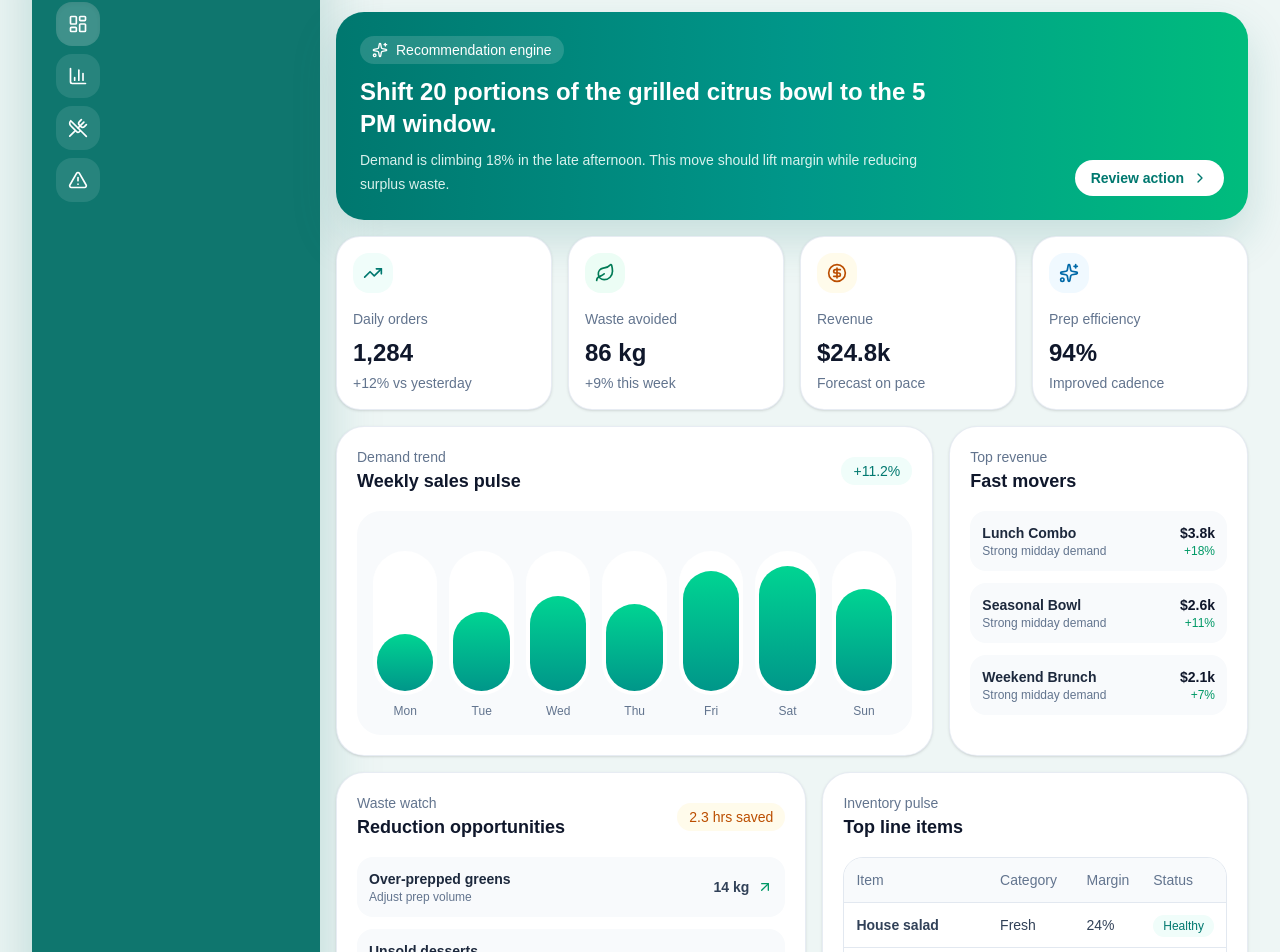
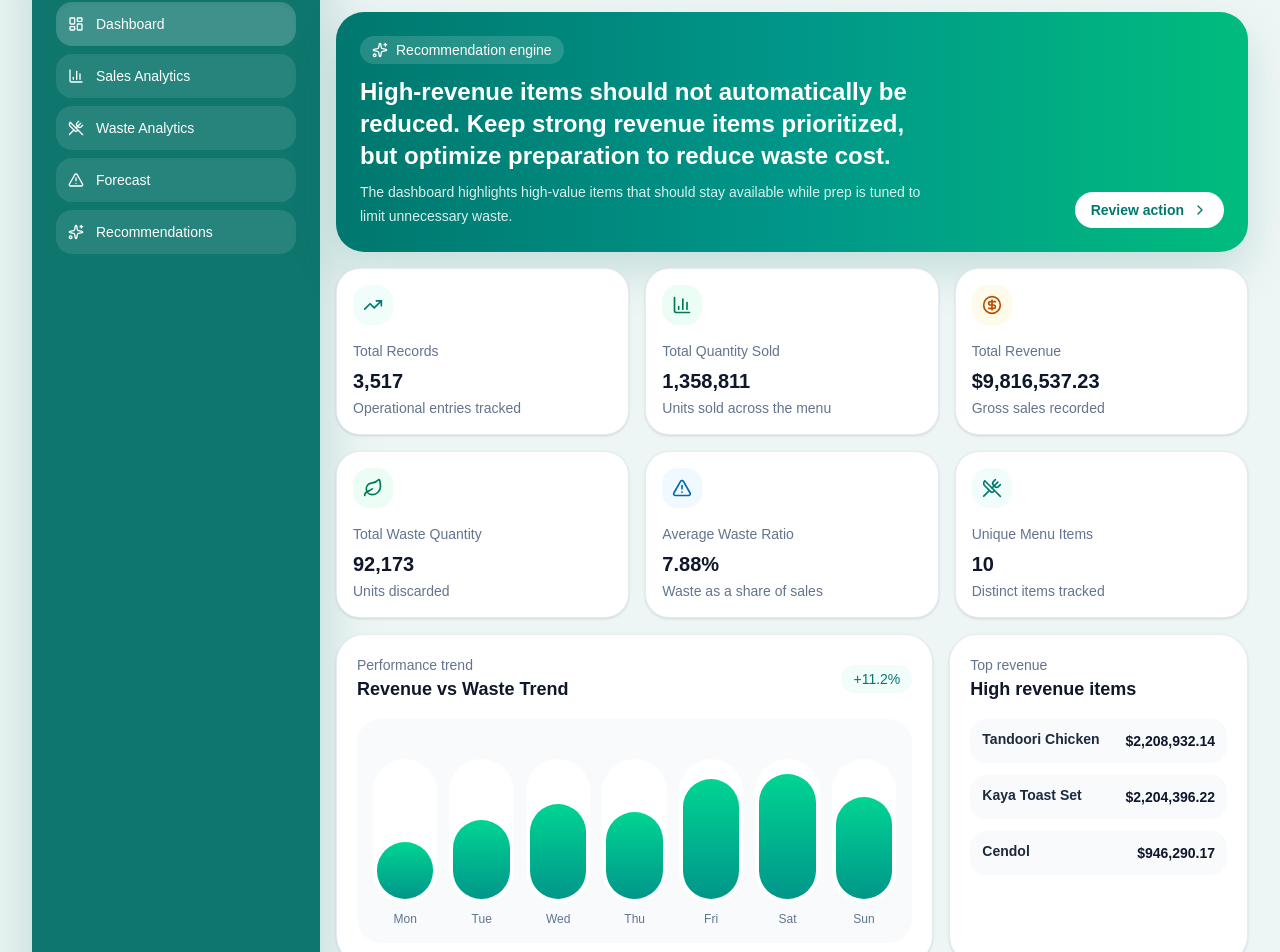
Before and after one commit to marwa189/techtalks-smart-restaurant-dss, a Next.js app in the folder waste-management/: page / in a window 1280 px wide. Shown: the part 130-1082 px from the top of the page. Built offline with nearby package versions, Linux system fonts and the light colour scheme.

Commit message:
Finalize static dashboard content

```diff
--- a/waste-management/app/page.tsx
+++ b/waste-management/app/page.tsx
@@ -14,41 +14,56 @@ import {
 } from "lucide-react";
 import type { LucideIcon } from "lucide-react";
 
-const navigation: Array<{ icon: LucideIcon; active?: boolean }> = [
-  { icon: LayoutDashboard, active: true },
-  { icon: BarChart3 },
-  { icon: UtensilsCrossed },
-  { icon: AlertTriangle },
+const navigation: Array<{ icon: LucideIcon; label: string; active?: boolean }> = [
+  { icon: LayoutDashboard, label: "Dashboard", active: true },
+  { icon: BarChart3, label: "Sales Analytics" },
+  { icon: UtensilsCrossed, label: "Waste Analytics" },
+  { icon: AlertTriangle, label: "Forecast" },
+  { icon: Sparkles, label: "Recommendations" },
 ];
 
 const metrics = [
   {
-    title: "Daily orders",
-    value: "1,284",
-    detail: "+12% vs yesterday",
+    title: "Total Records",
+    value: "3,517",
+    detail: "Operational entries tracked",
     icon: TrendingUp,
     tone: "bg-teal-50 text-teal-700",
   },
   {
-    title: "Waste avoided",
-    value: "86 kg",
-    detail: "+9% this week",
+    title: "Total Quantity Sold",
+    value: "1,358,811",
+    detail: "Units sold across the menu",
+    icon: BarChart3,
+    tone: "bg-emerald-50 text-emerald-700",
+  },
+  {
+    title: "Total Revenue",
+    value: "$9,816,537.23",
+    detail: "Gross sales recorded",
+    icon: CircleDollarSign,
+    tone: "bg-amber-50 text-amber-700",
+  },
+  {
+    title: "Total Waste Quantity",
+    value: "92,173",
+    detail: "Units discarded",
     icon: Leaf,
     tone: "bg-emerald-50 text-emerald-700",
   },
   {
-    title: "Revenue",
-    value: "$24.8k",
-    detail: "Forecast on pace",
-    icon: CircleDollarSign,
-    tone: "bg-amber-50 text-amber-700",
+    title: "Average Waste Ratio",
+    value: "7.88%",
+    detail: "Waste as a share of sales",
+    icon: AlertTriangle,
+    tone: "bg-sky-50 text-sky-700",
   },
   {
-    title: "Prep efficiency",
-    value: "94%",
-    detail: "Improved cadence",
-    icon: Sparkles,
-    tone: "bg-sky-50 text-sky-700",
+    title: "Unique Menu Items",
+    value: "10",
+    detail: "Distinct items tracked",
+    icon: UtensilsCrossed,
+    tone: "bg-teal-50 text-teal-700",
   },
 ];
 
@@ -63,22 +78,58 @@ const salesBars = [
 ];
 
 const topRevenueItems = [
-  { name: "Lunch Combo", value: "$3.8k", change: "+18%" },
-  { name: "Seasonal Bowl", value: "$2.6k", change: "+11%" },
-  { name: "Weekend Brunch", value: "$2.1k", change: "+7%" },
+  { name: "Tandoori Chicken", value: "$2,208,932.14" },
+  { name: "Kaya Toast Set", value: "$2,204,396.22" },
+  { name: "Cendol", value: "$946,290.17" },
 ];
 
 const wasteItems = [
-  { name: "Over-prepped greens", value: "14 kg" },
-  { name: "Unsold desserts", value: "9 kg" },
-  { name: "Low-turn proteins", value: "6 kg" },
+  { name: "Teh Tarik", value: "22,654 units" },
+  { name: "Cendol", value: "17,750 units" },
+  { name: "Roti Canai", value: "13,734 units" },
 ];
 
 const inventoryRows = [
-  { item: "House salad", category: "Fresh", margin: "24%", status: "Healthy" },
-  { item: "Soba noodles", category: "Dry goods", margin: "31%", status: "Steady" },
-  { item: "Lemon herb chicken", category: "Protein", margin: "19%", status: "Peak" },
-  { item: "Cocoa tart", category: "Bakery", margin: "16%", status: "Watch" },
+  {
+    item: "Tandoori Chicken",
+    sold: "91,048",
+    revenue: "$2,208,932.14",
+    waste: "8,840",
+    ratio: "10.06%",
+    action: "Optimize prep",
+  },
+  {
+    item: "Kaya Toast Set",
+    sold: "272,340",
+    revenue: "$2,204,396.22",
+    waste: "10,648",
+    ratio: "4.02%",
+    action: "Keep normal prep",
+  },
+  {
+    item: "Cendol",
+    sold: "152,651",
+    revenue: "$946,290.17",
+    waste: "17,750",
+    ratio: "12.06%",
+    action: "Reduce waste",
+  },
+  {
+    item: "Teh Tarik",
+    sold: "333,124",
+    revenue: "$848,145.73",
+    waste: "22,654",
+    ratio: "7.00%",
+    action: "Monitor waste",
+  },
+  {
+    item: "Roti Canai",
+    sold: "286,505",
+    revenue: "$666,822.86",
+    waste: "13,734",
+    ratio: "5.01%",
+    action: "Keep normal prep",
+  },
 ];
 
 export default function Home() {
@@ -97,21 +148,22 @@ export default function Home() {
               </div>
             </div>
 
-            <nav className="flex gap-2 lg:flex-col" aria-label="Sidebar navigation">
+            <nav className="flex flex-wrap gap-2 lg:flex-col" aria-label="Sidebar navigation">
               {navigation.map((item, index) => {
                 const Icon = item.icon;
                 return (
                   <button
                     key={index}
                     type="button"
-                    aria-label={`Navigation item ${index + 1}`}
-                    className={`flex h-11 w-11 items-center justify-center rounded-2xl transition ${
+                    aria-label={item.label}
+                    className={`flex min-h-11 items-center justify-start gap-3 rounded-2xl px-3 py-2 text-left text-sm transition ${
                       item.active
                         ? "bg-white/20 shadow-inner"
                         : "bg-white/10 hover:bg-white/20"
                     }`}
                   >
-                    <Icon className="h-5 w-5" />
+                    <Icon className="h-4 w-4 shrink-0" />
+                    <span className="whitespace-nowrap text-sm font-medium">{item.label}</span>
                   </button>
                 );
               })}
@@ -157,10 +209,10 @@ export default function Home() {
                   Recommendation engine
                 </div>
                 <h2 className="text-xl font-semibold sm:text-2xl">
-                  Shift 20 portions of the grilled citrus bowl to the 5 PM window.
+                  High-revenue items should not automatically be reduced. Keep strong revenue items prioritized, but optimize preparation to reduce waste cost.
                 </h2>
                 <p className="mt-2 text-sm leading-6 text-teal-50/90">
-                  Demand is climbing 18% in the late afternoon. This move should lift margin while reducing surplus waste.
+                  The dashboard highlights high-value items that should stay available while prep is tuned to limit unnecessary waste.
                 </p>
               </div>
               <button
@@ -173,7 +225,7 @@ export default function Home() {
             </div>
           </section>
 
-          <section className="grid gap-4 md:grid-cols-2 xl:grid-cols-4">
+          <section className="grid gap-4 md:grid-cols-2 xl:grid-cols-3">
             {metrics.map((item, index) => {
               const Icon = item.icon;
               return (
@@ -185,8 +237,8 @@ export default function Home() {
                     <Icon className="h-5 w-5" />
                   </div>
                   <p className="text-sm text-slate-500">{item.title}</p>
-                  <p className="mt-2 text-2xl font-semibold text-slate-900">{item.value}</p>
-                  <p className="mt-1 text-sm text-slate-500">{item.detail}</p>
+                  <p className="mt-2 text-lg font-semibold leading-tight text-slate-900 sm:text-xl">{item.value}</p>
+                  <p className="mt-1 text-sm leading-5 text-slate-500">{item.detail}</p>
                 </article>
               );
             })}
@@ -196,8 +248,8 @@ export default function Home() {
             <article className="rounded-[28px] border border-slate-200/80 bg-white p-4 shadow-sm sm:p-5">
               <div className="mb-4 flex items-center justify-between">
                 <div>
-                  <p className="text-sm font-medium text-slate-500">Demand trend</p>
-                  <h3 className="text-lg font-semibold text-slate-900">Weekly sales pulse</h3>
+                  <p className="text-sm font-medium text-slate-500">Performance trend</p>
+                  <h3 className="text-lg font-semibold text-slate-900">Revenue vs Waste Trend</h3>
                 </div>
                 <div className="rounded-full bg-teal-50 px-3 py-1 text-sm font-medium text-teal-700">
                   +11.2%
@@ -224,20 +276,18 @@ export default function Home() {
               <div className="mb-4 flex items-center justify-between">
                 <div>
                   <p className="text-sm font-medium text-slate-500">Top revenue</p>
-                  <h3 className="text-lg font-semibold text-slate-900">Fast movers</h3>
+                  <h3 className="text-lg font-semibold text-slate-900">High revenue items</h3>
                 </div>
               </div>
               <div className="space-y-3">
                 {topRevenueItems.map((item) => (
                   <div key={item.name} className="rounded-2xl bg-slate-50 p-3">
-                    <div className="flex items-center justify-between gap-3">
-                      <div>
-                        <p className="text-sm font-semibold text-slate-800">{item.name}</p>
-                        <p className="text-xs text-slate-500">Strong midday demand</p>
+                    <div className="flex items-start justify-between gap-3">
+                      <div className="min-w-0">
+                        <p className="text-sm font-semibold leading-tight text-slate-800">{item.name}</p>
                       </div>
                       <div className="text-right">
                         <p className="text-sm font-semibold text-slate-900">{item.value}</p>
-                        <p className="text-xs text-emerald-600">{item.change}</p>
                       </div>
                     </div>
                   </div>
@@ -251,22 +301,18 @@ export default function Home() {
               <div className="mb-4 flex items-center justify-between">
                 <div>
                   <p className="text-sm font-medium text-slate-500">Waste watch</p>
-                  <h3 className="text-lg font-semibold text-slate-900">Reduction opportunities</h3>
-                </div>
-                <div className="rounded-full bg-amber-50 px-3 py-1 text-sm font-medium text-amber-700">
-                  2.3 hrs saved
+                  <h3 className="text-lg font-semibold text-slate-900">Highest Waste Quantity</h3>
                 </div>
               </div>
               <div className="space-y-3">
                 {wasteItems.map((item) => (
-                  <div key={item.name} className="flex items-center justify-between rounded-2xl bg-slate-50 p-3">
-                    <div>
-                      <p className="text-sm font-semibold text-slate-800">{item.name}</p>
-                      <p className="text-xs text-slate-500">Adjust prep volume</p>
+                  <div key={item.name} className="flex items-center justify-between gap-3 rounded-2xl bg-slate-50 p-3">
+                    <div className="min-w-0">
+                      <p className="text-sm font-semibold leading-tight text-slate-800">{item.name}</p>
                     </div>
                     <div className="flex items-center gap-2 text-sm font-semibold text-slate-700">
                       {item.value}
-                      <ArrowUpRight className="h-4 w-4 text-emerald-600" />
+                      <ArrowUpRight className="h-4 w-4 shrink-0 text-emerald-600" />
                     </div>
                   </div>
                 ))}
@@ -276,29 +322,33 @@ export default function Home() {
             <article className="rounded-[28px] border border-slate-200/80 bg-white p-4 shadow-sm sm:p-5">
               <div className="mb-4 flex items-center justify-between">
                 <div>
-                  <p className="text-sm font-medium text-slate-500">Inventory pulse</p>
-                  <h3 className="text-lg font-semibold text-slate-900">Top line items</h3>
+                  <p className="text-sm font-medium text-slate-500">Menu insights</p>
+                  <h3 className="text-lg font-semibold text-slate-900">Menu Item Performance</h3>
                 </div>
               </div>
               <div className="overflow-hidden rounded-[20px] border border-slate-200">
-                <table className="min-w-full divide-y divide-slate-200 text-sm">
+                <table className="min-w-full divide-y divide-slate-200 text-xs sm:text-sm">
                   <thead className="bg-slate-50 text-left text-slate-500">
                     <tr>
-                      <th className="px-3 py-3 font-medium">Item</th>
-                      <th className="px-3 py-3 font-medium">Category</th>
-                      <th className="px-3 py-3 font-medium">Margin</th>
-                      <th className="px-3 py-3 font-medium">Status</th>
+                      <th className="px-2 py-3 font-medium sm:px-3">Menu Item</th>
+                      <th className="px-2 py-3 font-medium sm:px-3">Quantity Sold</th>
+                      <th className="px-2 py-3 font-medium sm:px-3">Revenue</th>
+                      <th className="px-2 py-3 font-medium sm:px-3">Waste Quantity</th>
+                      <th className="px-2 py-3 font-medium sm:px-3">Waste Ratio</th>
+                      <th className="px-2 py-3 font-medium sm:px-3">Action</th>
                     </tr>
                   </thead>
                   <tbody className="divide-y divide-slate-200 bg-white">
                     {inventoryRows.map((row) => (
                       <tr key={row.item} className="text-slate-700">
-                        <td className="px-3 py-3 font-semibold">{row.item}</td>
-                        <td className="px-3 py-3">{row.category}</td>
-                        <td className="px-3 py-3">{row.margin}</td>
-                        <td className="px-3 py-3">
-                          <span className="rounded-full bg-teal-50 px-2.5 py-1 text-xs font-medium text-teal-700">
-                            {row.status}
+                        <td className="px-2 py-3 font-semibold sm:px-3">{row.item}</td>
+                        <td className="px-2 py-3 sm:px-3">{row.sold}</td>
+                        <td className="px-2 py-3 sm:px-3">{row.revenue}</td>
+                        <td className="px-2 py-3 sm:px-3">{row.waste}</td>
+                        <td className="px-2 py-3 sm:px-3">{row.ratio}</td>
+                        <td className="px-2 py-3 sm:px-3">
+                          <span className="rounded-full bg-teal-50 px-2.5 py-1 text-[11px] font-medium text-teal-700">
+                            {row.action}
                           </span>
                         </td>
                       </tr>
```
